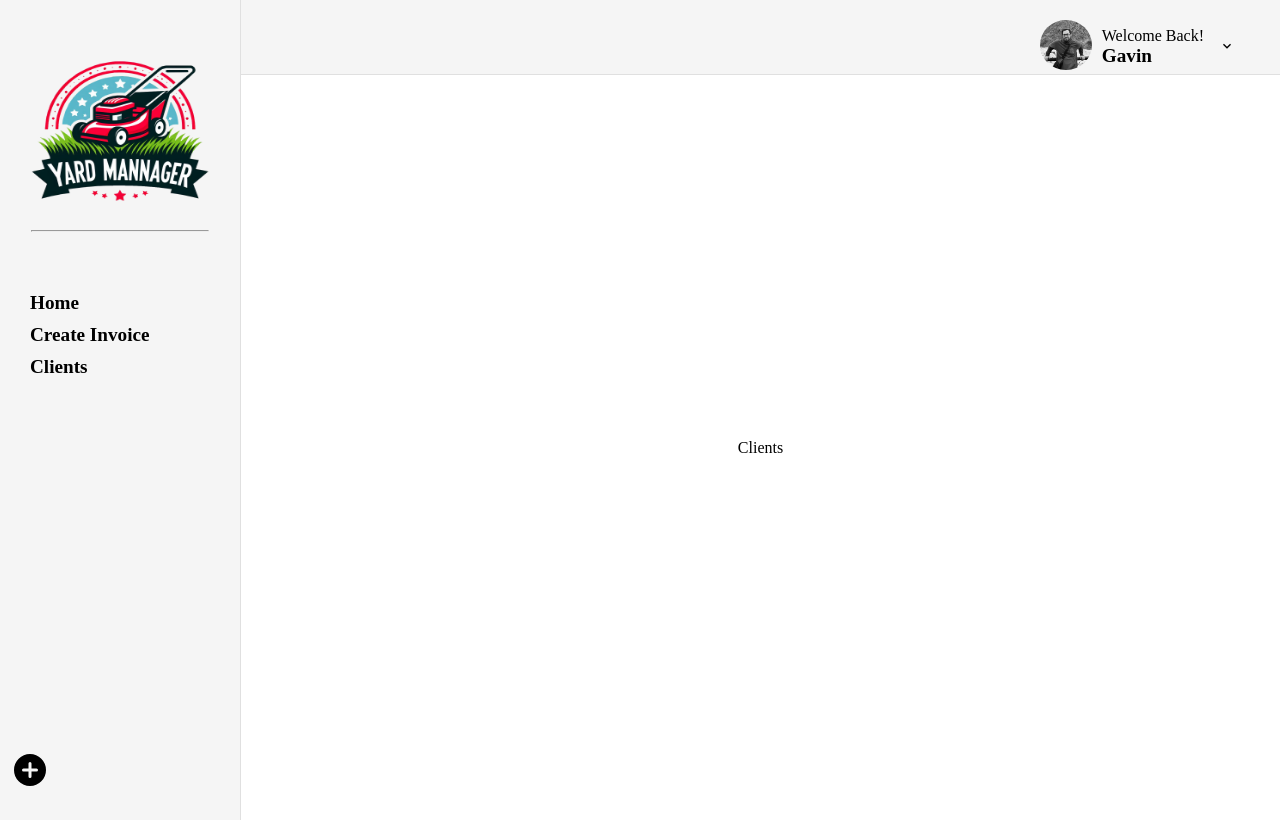
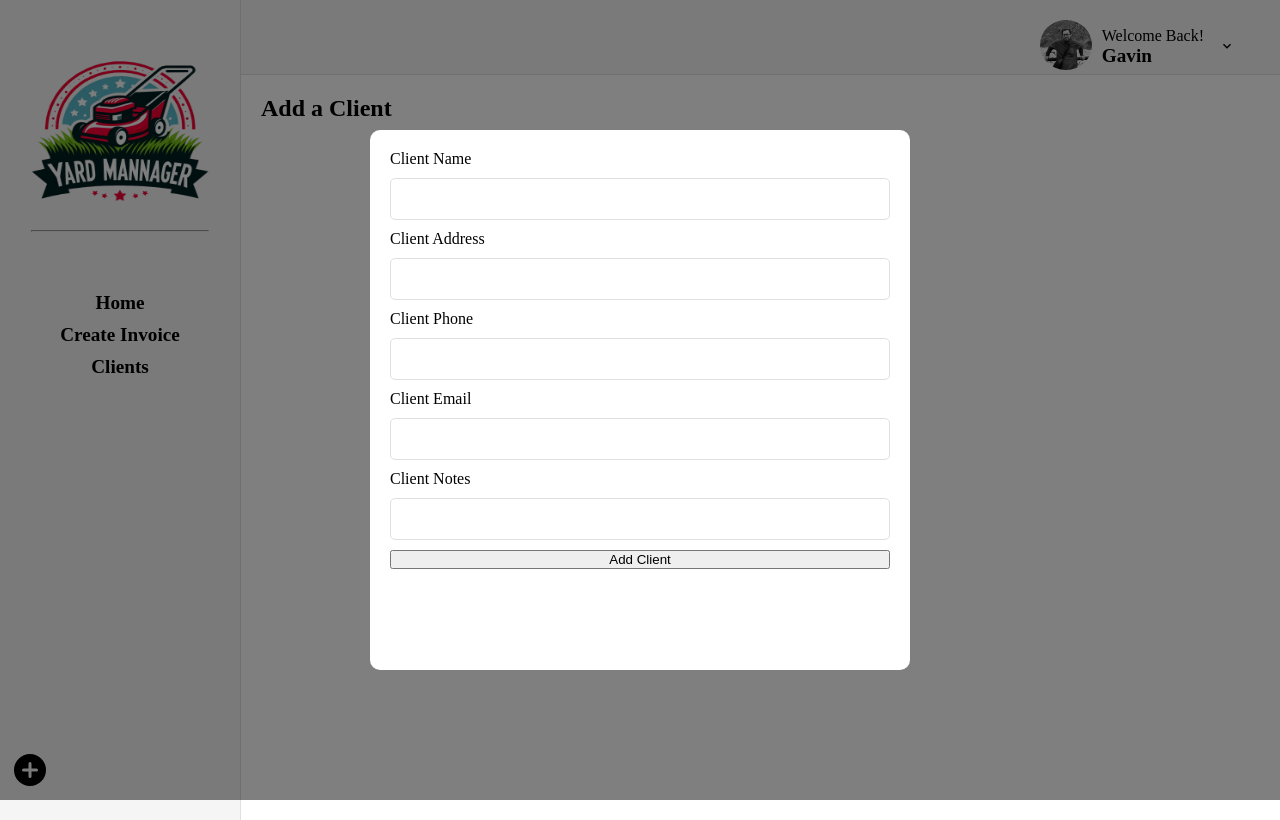
Before and after one commit to Yellowjersey/InvoiceForm, a React (Vite) app: page /clients in a window 1280 px wide. Both pictures are taken after a click on the button 25 px from the left and 775 px from the top of the page. Built offline with nearby package versions, Linux system fonts and the light colour scheme.

Commit message:
Added Modal and ClientForm Functionality

```diff
--- a/src/App.jsx
+++ b/src/App.jsx
@@ -5,19 +5,22 @@ import CreateInvoice from './pages/CreateInvoice';
 import Header from './components/Header';
 import Sidebar from './components/Sidebar';
 import Clients from './pages/Clients';
+import { useState } from 'react';
 
 function App() {
+  const [clients, setClients] = useState([]);
+
   return (
     <Router>
       <div className="Applayout">
-        <Sidebar />
+        <Sidebar setClients={setClients} />
         <div className="content-container">
           <Header />
-          <div className="content">
+          <div className="">
             <Routes>
               <Route exact path="/" element={<Home />} />
               <Route path="/createinvoice" element={<CreateInvoice />} />
-              <Route path="/clients" element={<Clients />} />
+              <Route path="/clients" element={<Clients clients={clients} />} />
             </Routes>
           </div>
         </div>
--- /dev/null
+++ b/src/components/AddClientForm.jsx
@@ -0,0 +1,49 @@
+import { useRef } from 'react';
+
+export default function AddClientForm({ setClients, closeModal }) {
+  const modalRef = useRef();
+  function handleSubmit(event) {
+    event.preventDefault();
+    const form = event.target;
+
+    const client = {
+      clientName: form.clientName.value,
+      clientAddress: form.clientAddress.value,
+      clientPhone: form.clientPhone.value,
+      clientEmail: form.clientEmail.value,
+      clientNotes: form.clientNotes.value,
+      clientImg: 'https://picsum.photos/200',
+      clientId: Math.random(),
+    };
+
+    if (
+      (event.target === modalRef.current) &
+      (form.clientName.value !== '') &
+      (form.clientAddress.value !== '') &
+      (form.clientPhone.value !== '') &
+      (form.clientEmail.value !== '')
+    ) {
+      setClients((prevClients) => [...prevClients, client]);
+      form.reset();
+      if (event.target === modalRef.current) {
+        closeModal(false);
+      }
+    }
+  }
+
+  return (
+    <form className="add-client-form" onSubmit={handleSubmit} ref={modalRef}>
+      <label htmlFor="clientName">Client Name</label>
+      <input type="text" id="clientName" />
+      <label htmlFor="clientAddress">Client Address</label>
+      <input type="text" id="clientAddress" />
+      <label htmlFor="clientPhone">Client Phone</label>
+      <input type="text" id="clientPhone" />
+      <label htmlFor="clientEmail">Client Email</label>
+      <input type="text" id="clientEmail" />
+      <label htmlFor="clientNotes">Client Notes</label>
+      <input type="text" id="clientNotes" />
+      <button type="submit">Add Client</button>
+    </form>
+  );
+}
--- /dev/null
+++ b/src/components/ClientCard.jsx
@@ -0,0 +1,22 @@
+export default function ClientCard({
+  clientName,
+  clientAddress,
+  clientPhone,
+  clientEmail,
+  key,
+  clientNotes,
+  clientImg,
+}) {
+  return (
+    <div className="clientCard">
+      <div className="client" key={key}>
+        <img src={clientImg} />
+        <h2 className="clientName">{clientName}</h2>
+        <h3 className="clientAddress">{clientAddress}</h3>
+        <h3 className="clientPhone">{clientPhone}</h3>
+        <h3 className="clientEmail">{clientEmail}</h3>
+        <p className="clientNotes">{clientNotes}</p>
+      </div>
+    </div>
+  );
+}
--- /dev/null
+++ b/src/components/Modal.jsx
@@ -0,0 +1,17 @@
+import { useRef } from 'react';
+
+export default function Modal({ ModalForm, swapModal }) {
+  const modalRef = useRef();
+
+  const handleClick = (event) => {
+    if (event.target === modalRef.current) {
+      swapModal();
+    }
+  };
+
+  return (
+    <div className="modal" onClick={handleClick} ref={modalRef}>
+      <div className="modal-content">{ModalForm}</div>
+    </div>
+  );
+}
--- a/src/components/Navbar.jsx
+++ b/src/components/Navbar.jsx
@@ -1,7 +1,16 @@
 import { Link } from 'react-router-dom';
 import { HiMiniPlusCircle } from 'react-icons/hi2';
+import { useState } from 'react';
+import Modal from './Modal';
+import AddClientForm from './AddClientForm';
 
-export default function Navbar() {
+export default function Navbar({ setClients }) {
+  const [showModal, setShowModal] = useState(false);
+
+  function swapModal() {
+    setShowModal(!showModal);
+  }
+
   return (
     <nav className="navbar">
       <div className="logo-container">
@@ -10,12 +19,33 @@ export default function Navbar() {
       </div>
       <div className="navbar-content">
         <div className="links">
-          <Link to="/">Home</Link>
-          <Link to="/createinvoice">Create Invoice</Link>
-          <Link to="/clients">Clients</Link>
+          <Link to="/" className="NavLink">
+            Home
+          </Link>
+          <Link to="/createinvoice" className="NavLink">
+            Create Invoice
+          </Link>
+          <Link to="/clients" className="NavLink">
+            Clients
+          </Link>
         </div>
+        {showModal && (
+          <Modal
+            ModalForm={
+              <AddClientForm
+                setClients={setClients}
+                closeModal={setShowModal}
+              />
+            }
+            swapModal={swapModal}
+          />
+        )}
         <div>
-          <HiMiniPlusCircle role="button" className="add-client" />
+          <HiMiniPlusCircle
+            role="button"
+            onClick={swapModal}
+            className="add-client"
+          />
         </div>
       </div>
     </nav>
--- a/src/components/Sidebar.jsx
+++ b/src/components/Sidebar.jsx
@@ -1,9 +1,9 @@
 import Navbar from './Navbar';
 
-export default function Sidebar() {
+export default function Sidebar({ setClients }) {
   return (
     <div className="sidebar">
-      <Navbar />
+      <Navbar setClients={setClients} />
     </div>
   );
 }
--- a/src/index.css
+++ b/src/index.css
@@ -11,6 +11,60 @@
 .content-container {
   display: grid;
   grid-template-rows: 0.5fr 5fr;
+}
+
+.clients {
+  display: grid;
+  grid-template-columns: 1fr 1fr 1fr 1fr 1fr;
+  gap: 20px;
+  padding: 20px;
+}
+
+.clientCard:hover {
+  background-color: #f5f5f5;
+  border-radius: 10px;
+  transform: translate(0, 1px);
+  box-shadow: inset 0 1px 0px 0px #8d8a8a93;
+}
+
+.client {
+  display: flex;
+  justify-content: center;
+  align-items: start;
+  padding-top: 20px;
+  flex-direction: column;
+}
+
+.clientName {
+  font-size: 1.2rem;
+  font-weight: 600;
+
+  text-align: start;
+}
+
+.clientCard {
+  display: flex;
+  justify-content: center;
+  align-items: center;
+  flex-direction: column;
+  gap: 10px;
+  padding: 20px;
+  border-radius: 10px;
+  border: 1px solid #e0e0e0;
+  cursor: pointer;
+}
+
+.clientNotes {
+  font-size: 1rem;
+  font-weight: 400;
+  cursor: default;
+  color: rgb(117, 101, 101);
+}
+
+.client h2 {
+  font-size: 1.2rem;
+  font-weight: 600;
+  cursor: default;
 }
 
 .logo {
@@ -110,11 +164,72 @@
   flex-direction: column;
   gap: 40px;
 }
+.NavLink {
+  cursor: pointer;
+  text-align: center;
+}
+
+.NavLink:hover {
+  background-color: rgba(117, 117, 117, 0.349);
+  border-radius: 30px;
+  transform: translate(0, 1px);
+  box-shadow: inset 0 1px 0px 0px #8d8a8a93;
+}
 
 .links {
   display: flex;
   flex-direction: column;
   gap: 10px;
+  width: 100%;
+}
+
+.modal {
+  position: fixed;
+  top: 0;
+  left: 0;
+  width: 100%;
+  height: 100%;
+  gap: 10px;
+  background-color: rgba(0, 0, 0, 0.5);
+  display: flex;
+  justify-content: center;
+  align-items: center;
+}
+
+.modal-content {
+  background-color: #fff;
+  width: 500px;
+  height: 500px;
+  border-radius: 10px;
+  padding: 20px;
+  display: flex;
+  flex-direction: column;
+  gap: 10px;
+}
+
+.add-client-form {
+  display: flex;
+  flex-direction: column;
+  gap: 10px;
+}
+
+.add-client-form input {
+  height: 40px;
+  border-radius: 5px;
+  border: 1px solid #e0e0e0;
+  padding-left: 10px;
+}
+
+.add-client-form input:focus {
+  outline: none;
+  border: 1px solid #8d8a8a;
+}
+.add-client-form input::placeholder {
+  font-size: 0.8rem;
+  font-weight: 400;
+}
+.add-client-form input:focus::placeholder {
+  color: #8d8a8a;
 }
 
 .links a {
@@ -125,10 +240,6 @@
   cursor: pointer;
 }
 
-.links a:hover {
-  color: #8d8a8a;
-}
-
 .header {
   background-color: #f5f5f5;
   border-bottom: 1px solid #e0e0e0;
--- a/src/pages/Clients.jsx
+++ b/src/pages/Clients.jsx
@@ -1,3 +1,25 @@
-export default function Clients() {
-  return <div className="clients">Clients</div>;
+import ClientCard from '../components/ClientCard';
+
+export default function Clients({ clients }) {
+  return (
+    <div className="clients">
+      {clients.length > 0 ? (
+        clients.map((client) => {
+          return (
+            <ClientCard
+              key={client.id}
+              clientName={client.clientName}
+              clientAddress={client.clientAddress}
+              clientPhone={client.clientPhone}
+              clientEmail={client.clientEmail}
+              clientNotes={client.clientNotes}
+              clientImg={client.clientImg}
+            />
+          );
+        })
+      ) : (
+        <h2>Add a Client</h2>
+      )}
+    </div>
+  );
 }
```
